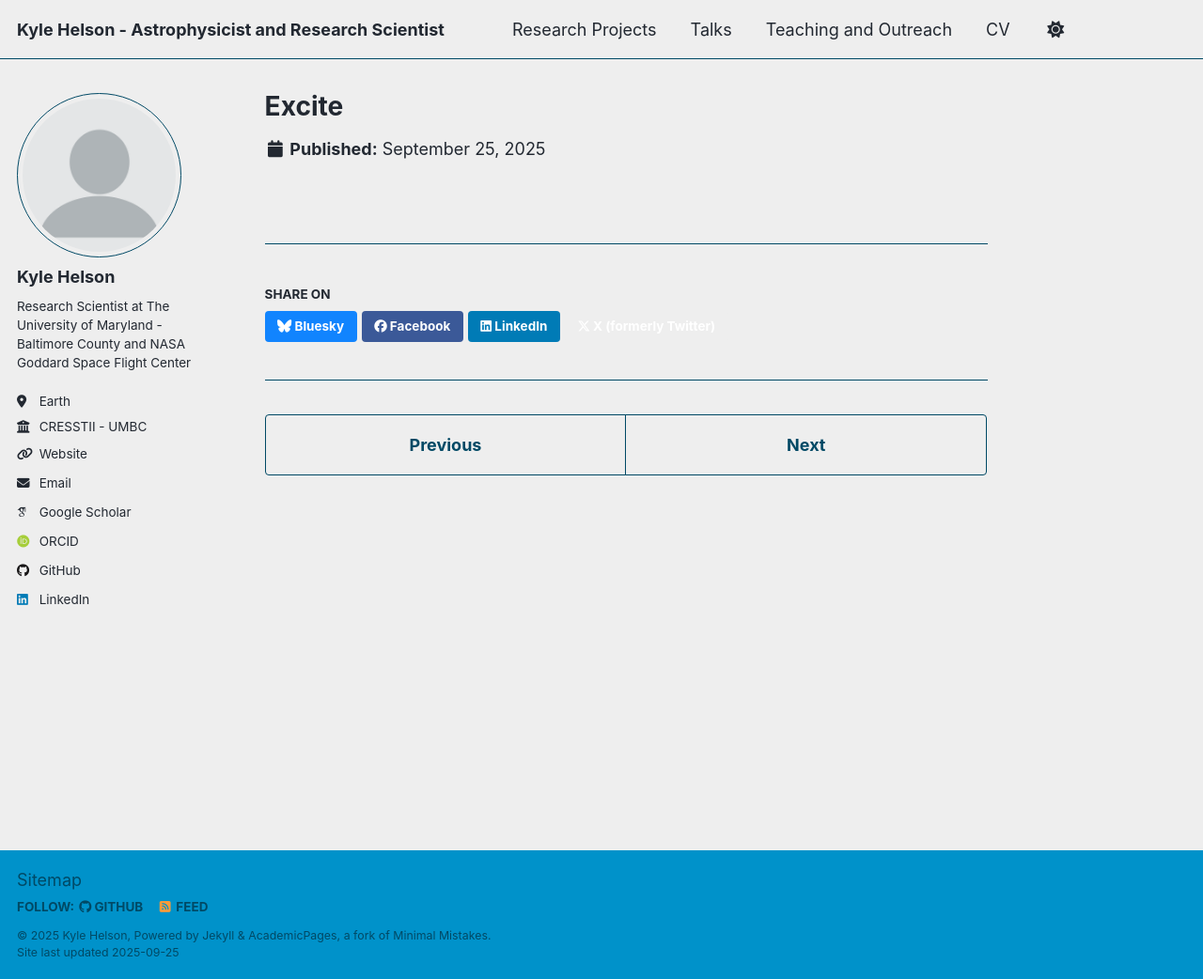
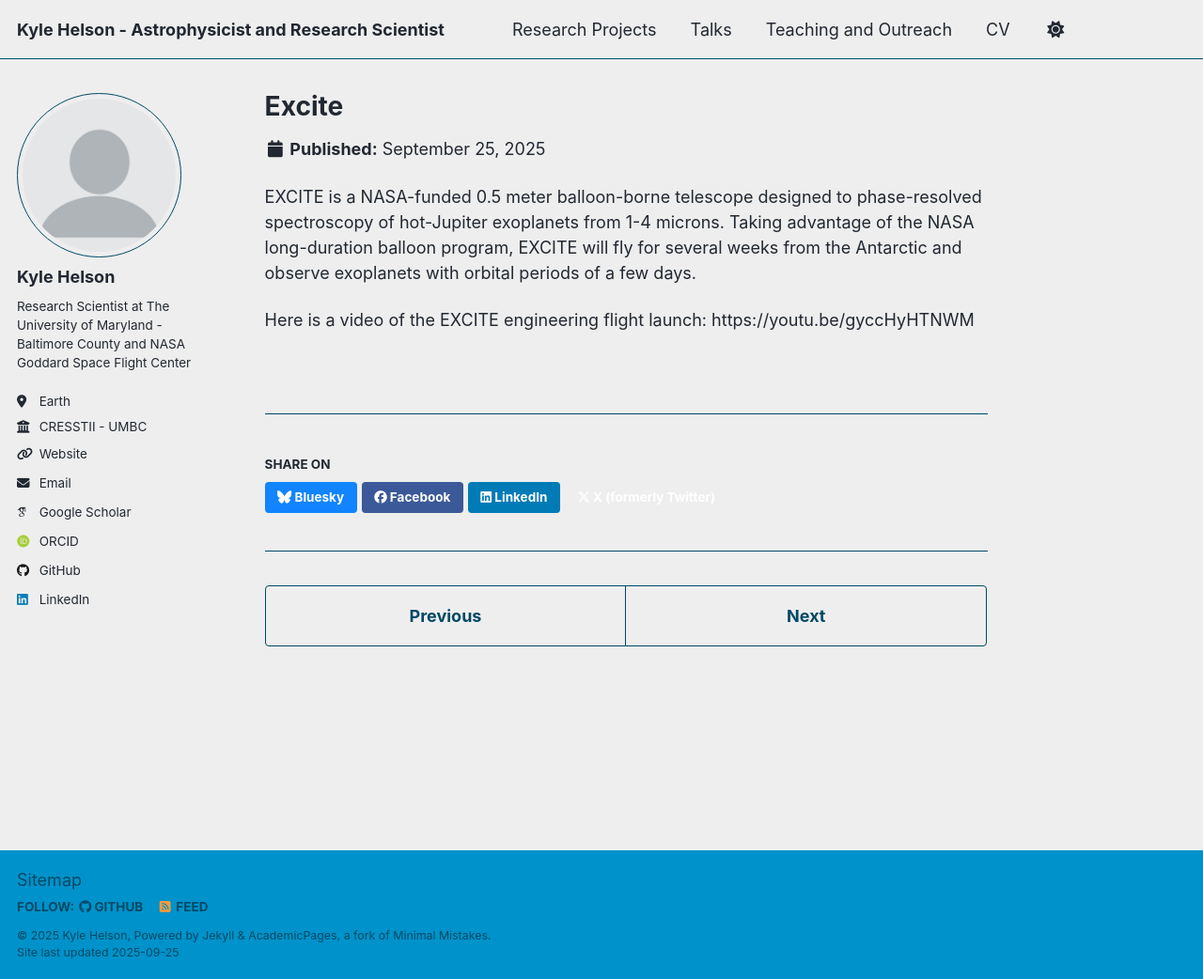
Before and after one commit to kylehelson/kylehelson.github.io, a Jekyll site: the page built from _portfolio/EXCITE.md, in a window 1280 px wide and 1042 px high. Shown: the whole window at 94% size. Built offline with Jekyll 4.4.1, drawn with Linux system fonts in a browser that asks for light colours; some web fonts are replaced; a script that is not in the unit is left out.

Commit message:
Update EXCITE.md

```diff
--- a/_portfolio/EXCITE.md
+++ b/_portfolio/EXCITE.md
@@ -1,5 +1,8 @@
 ---
-Title: The Exoplanet Climate Infrared Telescope (EXCITE)
-About: A balloon-borne hot-Jupiter phase curve spectrograph from 1-4 microns
+Title: "The Exoplanet Climate Infrared Telescope (EXCITE)"
+About: "A balloon-borne hot-Jupiter phase curve spectrograph from 1-4 microns"
 
 ---
+EXCITE is a NASA-funded 0.5 meter balloon-borne telescope designed to phase-resolved spectroscopy of hot-Jupiter exoplanets from 1-4 microns. Taking advantage of the NASA long-duration balloon program, EXCITE will fly for several weeks from the Antarctic and observe exoplanets with orbital periods of a few days.
+
+Here is a video of the EXCITE engineering flight launch: https://youtu.be/gyccHyHTNWM
```
